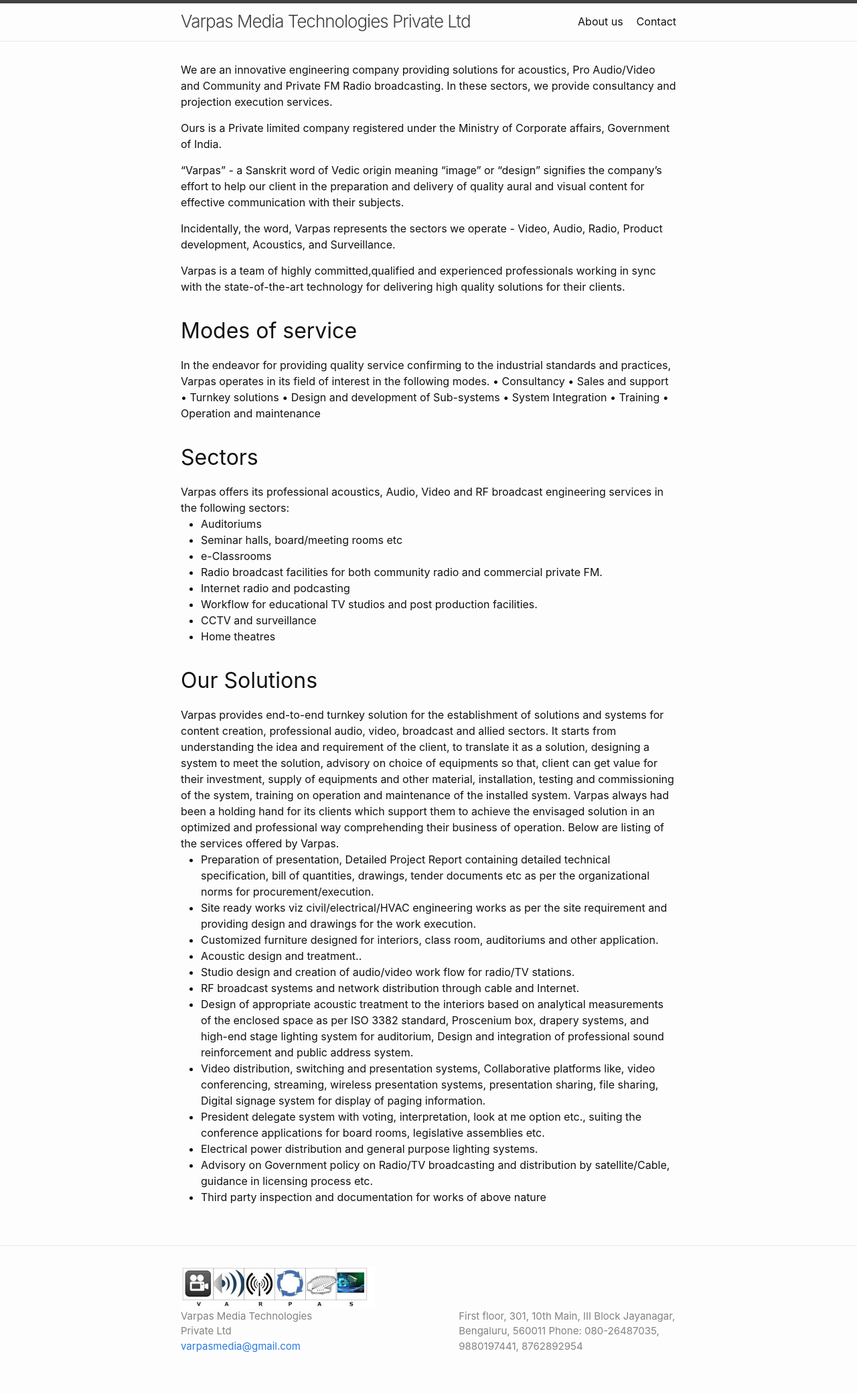
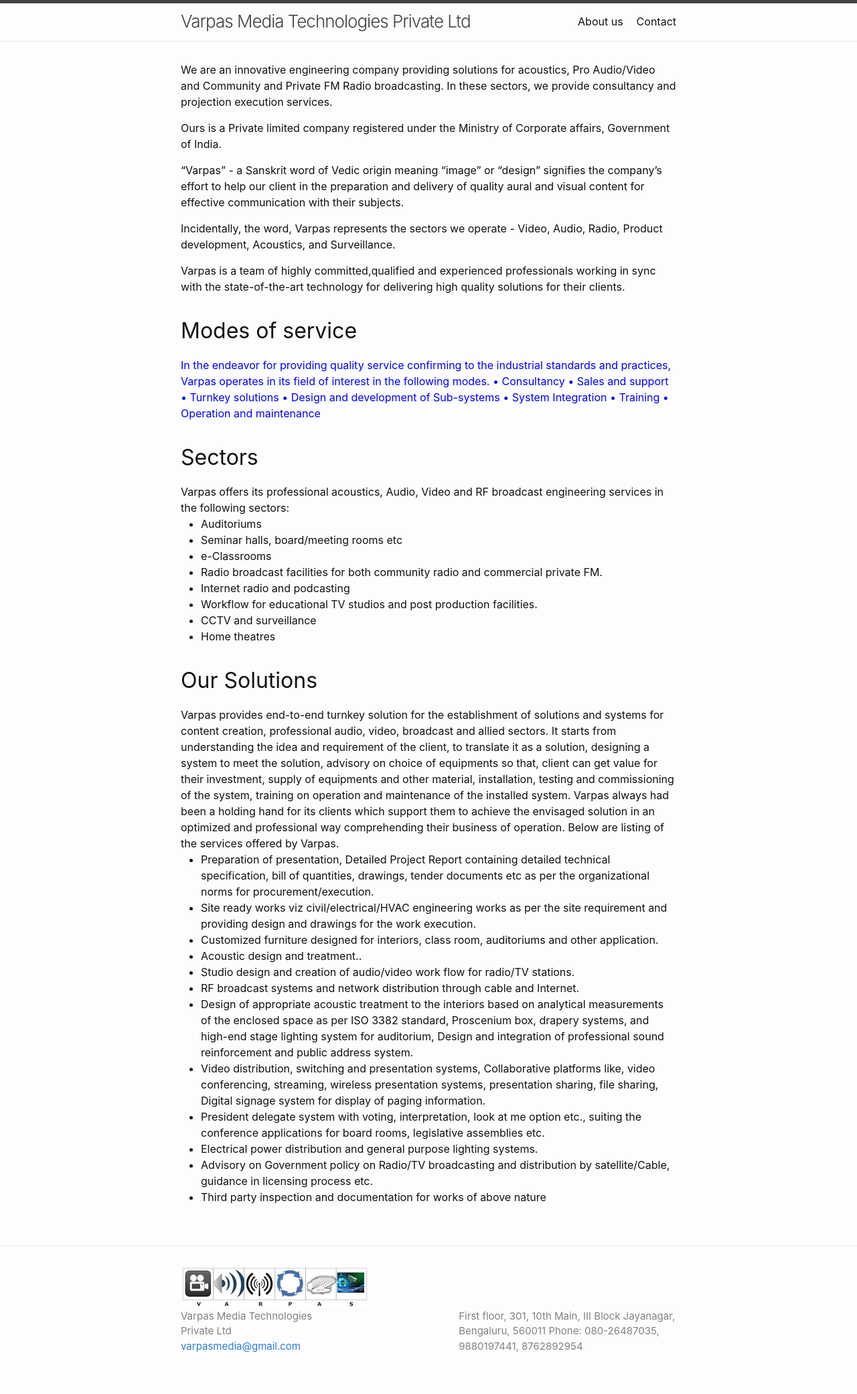
Before and after one commit to VarpasMedia/VarpasMedia.github.io, a Jekyll site: the page built from index.md, in a window 1280 px wide. Shown: the whole page at 67% size. Built offline with Jekyll 4.4.1, drawn with Linux system fonts in a browser that asks for light colours.

Commit message:
Update home.html

```diff
--- a/_layouts/home.html
+++ b/_layouts/home.html
@@ -28,10 +28,12 @@ layout: default
     technology for delivering high quality solutions for their clients.</p>
   </div>
 
-  <p style="color: blue">
+
   <h1>Modes of service</h2>
-  </p>
+
     <div class="post-content e-content">
+
+      <p style="color: blue">
       In the endeavor for providing quality service confirming to the industrial standards and practices, Varpas operates in its field of interest in the following modes.
 
       •	Consultancy				•	Sales and support
@@ -39,6 +41,7 @@ layout: default
       •	System Integration		•	Training
       •	Operation and maintenance
 
+  </p>
     </div>
 
   <h1>Sectors</h1>
```
